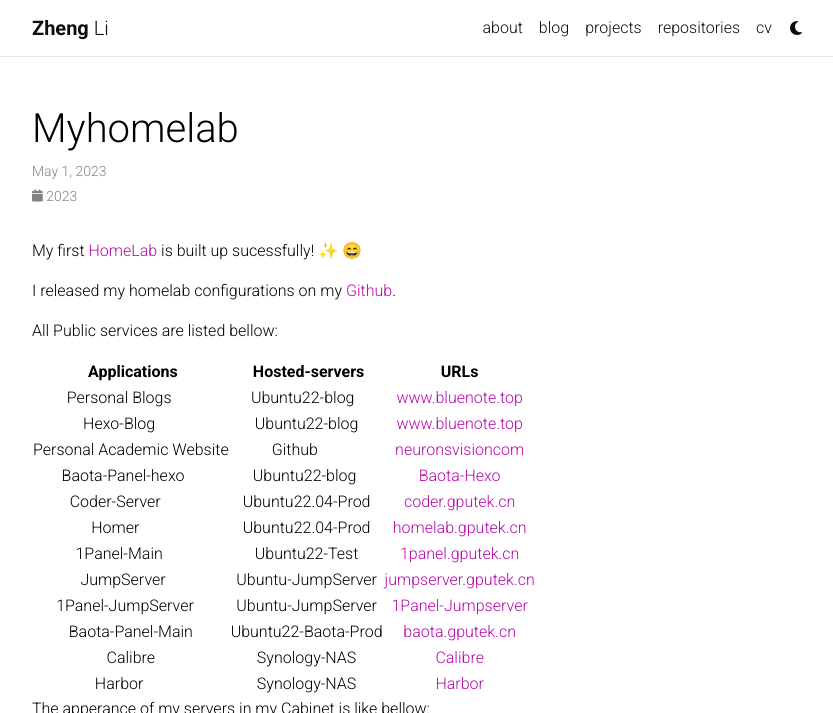
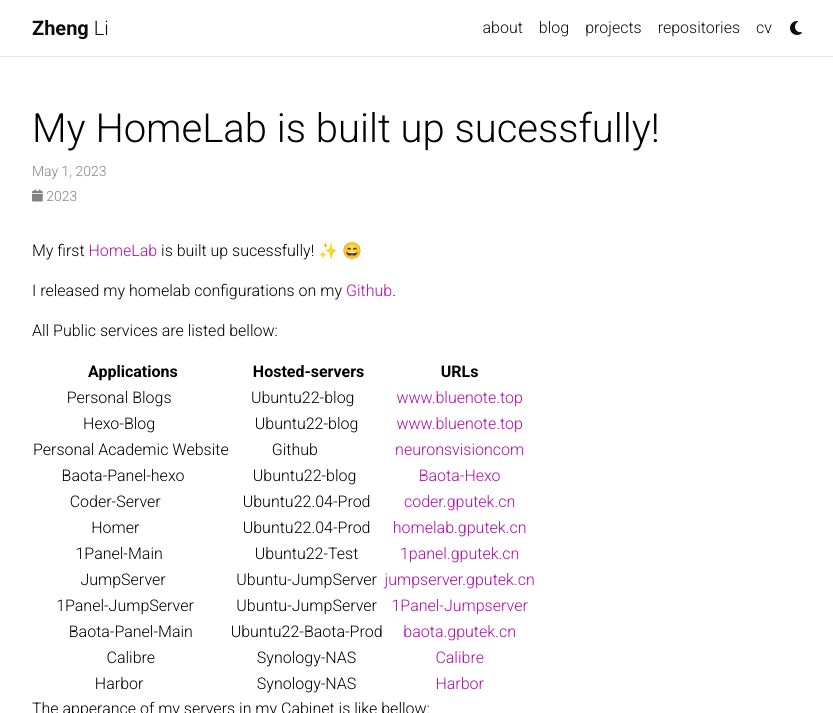
Before and after one commit to LiZheng1997/LiZheng1997, a Jekyll site: the page built from _news/MyHomelab.md, in a window 1280 px wide and 973 px high, cut to the strip 0-713 px from the top of the window. Shown: the whole strip, without its empty margins (223-1056 px from the left). Built offline with Jekyll 4.4.1, drawn with Linux system fonts in a browser that asks for light colours; emoji names are drawn with the system emoji font; comment, search, counter and statistics services are not loaded; a style sheet for code colours, icons or effects is not loaded.

Commit message:
update homelab

```diff
--- a/_news/MyHomelab.md
+++ b/_news/MyHomelab.md
@@ -1,6 +1,7 @@
 ---
 layout: post
 date: 2023-05-1
+title: My HomeLab is built up sucessfully!
 inline: false
 related_posts: false
 ---
```
